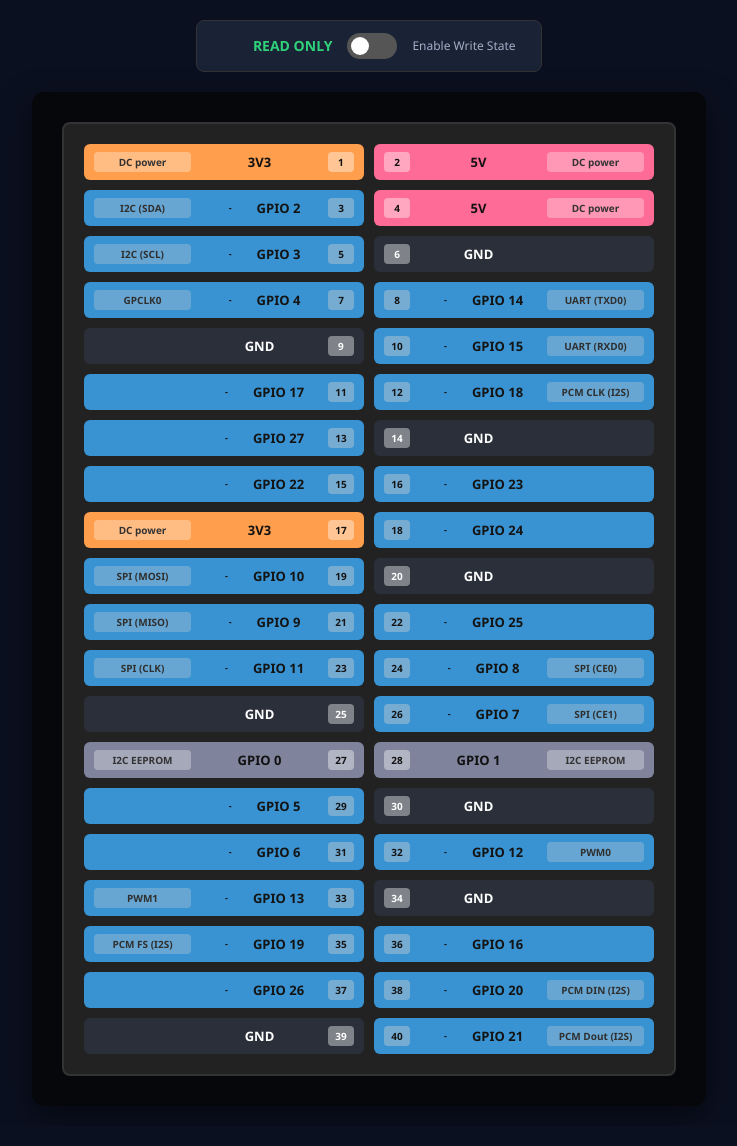
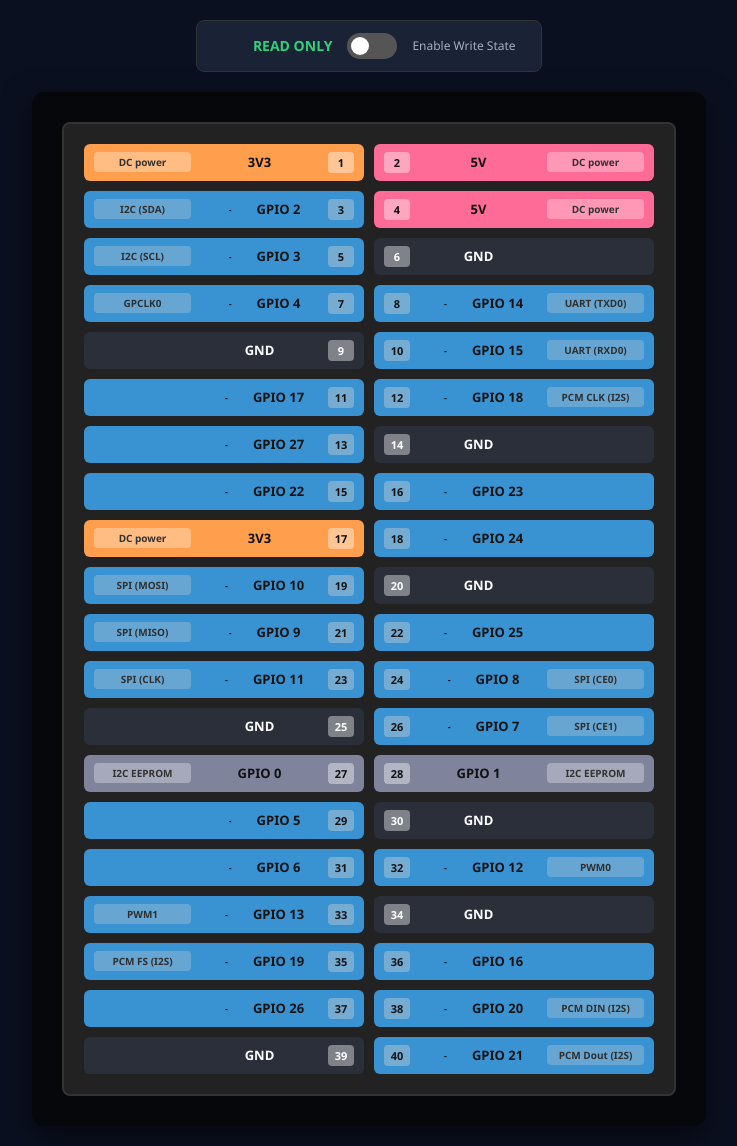
Before and after one commit to irfantuxz/gpioweb, a Flask app: template templates/index.html in a window 1280 px wide. Shown: the part 82-1228 px from the top of the page, without its empty margins (271-1008 px from the left). Before the commit the page ends 1188 px from the top, so only its background shows below. Run offline with Flask 3, Linux system fonts and the light colour scheme; the template is opened without the code that fills it, so the values that code supplies are empty; some libraries are stand-ins or nearby versions.

Commit message:
Update index.html

```diff
--- a/templates/index.html
+++ b/templates/index.html
@@ -47,7 +47,7 @@
         .pin-left { flex-direction: row; }
         .pin-right { flex-direction: row-reverse; }
 
-        .pin .number { font-size: 10px; background: rgba(255,255,255,0.4); padding: 3px 6px; border-radius: 4px; min-width: 14px; text-align: center; }
+        .pin .number { font-size: 11px; background: rgba(255,255,255,0.4); padding: 3px 6px; border-radius: 4px; min-width: 14px; text-align: center; }
         .pin .name { flex: 1; text-align: center; padding: 0 5px; }
         .pin .function { font-size: 10px; color: #333; background: rgba(255,255,255,0.3); padding: 3px 6px; border-radius: 4px; width: 85px; text-align: center; white-space: nowrap; overflow: hidden; text-overflow: ellipsis; }
         .empty-func { visibility: hidden; } /* Menyembunyikan fungsi yang kosong namun mempertahankan spasi */
```
